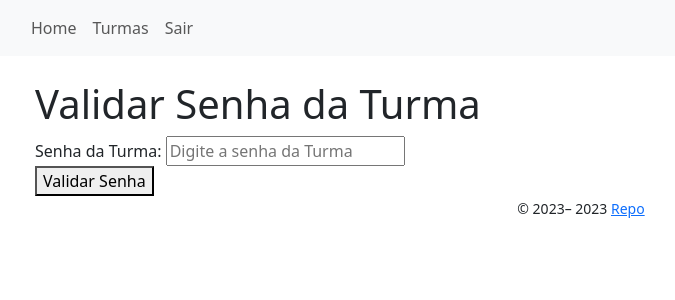
After one commit to zeroCass/chamada-saas, a Flask app: page /turmas/validate in a window 1280 px wide. The commit adds this page. Shown: the top 300 px of the page, without its empty margins (59-734 px from the left). Run offline with Flask 3, Linux system fonts and the light colour scheme; a user stored in the database is signed in; some libraries are stand-ins or nearby versions.

Commit message:
feat: register in turma

```diff
--- a/app/controllers/turmas_controller.py
+++ b/app/controllers/turmas_controller.py
@@ -21,6 +21,15 @@ def index():
 def new():
     return render_template("turmas/new.jinja2")
 
+@bp.route("/validate", methods=["GET", "POST"])
+@login_required
+def validate():
+    if request.method == "POST":
+        # senha = request.form.get("senha")
+        flash("Você foi matriculado em uma turma")
+        return redirect(url_for("turmas.index"))
+
+    return render_template("turmas/validate.jinja2")
 
 @bp.route("/", methods=["POST"])
 @login_required
--- /dev/null
+++ b/app/templates/turmas/validate.jinja2
@@ -0,0 +1,24 @@
+{% extends "./base.jinja2" %}
+
+{% block header %}
+    <h1>{% block title %}Entrar em Turma{% endblock %}</h1>
+{% endblock %}
+
+{% block content %}
+<div class="container">
+    <h1>Validar Senha da Turma</h1>
+    <form method="POST">
+        <div class="form-group">
+            <label for="senha">Senha da Turma:</label>
+            <input
+                type="password"
+                id="senha"
+                name="senha"
+                placeholder="Digite a senha da Turma"
+                required="true"
+            />
+        </div>
+        <button type="submit">Validar Senha</button>
+    </form>
+</div>
+{% endblock %}
```
Also changed, not shown: app/templates/turmas/index.jinja2 (+10 -0 lines).
